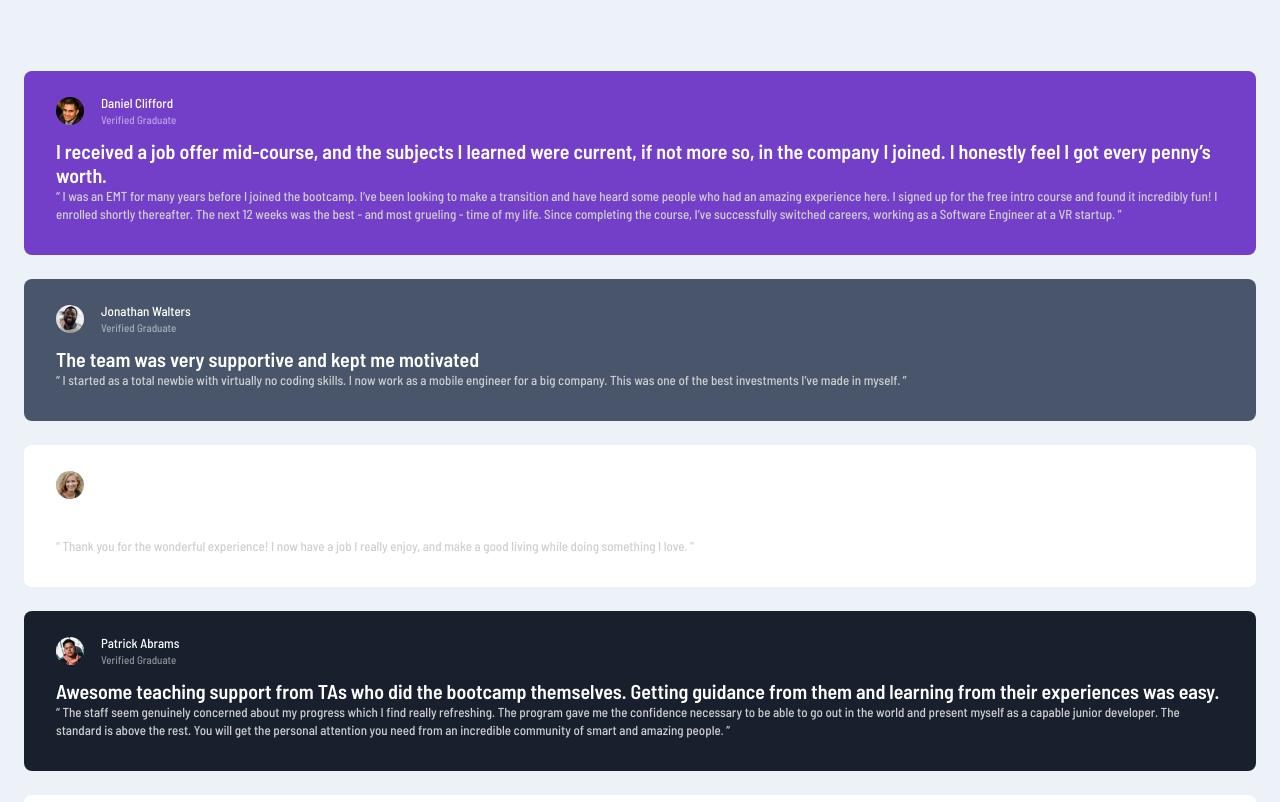
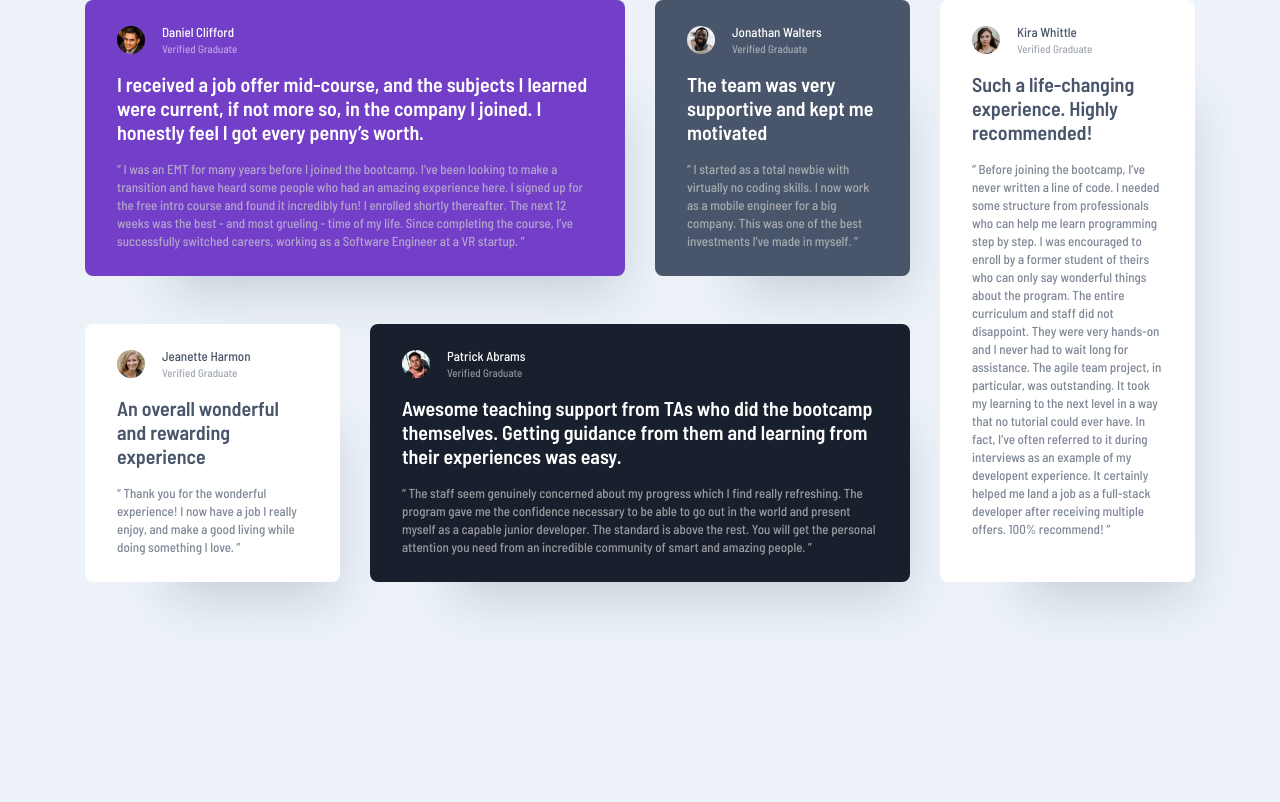
Before and after one commit to whiteriver-dev/testimonials-grid, a plain HTML site: page index.html in a window 1280 px wide. Shown: the top 802 px of the page. Drawn offline with Linux system fonts and the light colour scheme.

Commit message:
mostly everything done, having trouble with desktop version

```diff
--- a/styles.css
+++ b/styles.css
@@ -41,6 +41,7 @@ html, body {
     padding-right: 32px;
     padding-left: 32px;
     border-radius: 8px;
+    box-shadow: 40px 60px 50px -47px rgba(72,85,106,0.2474);
 }
 
 .profile-pic {
@@ -53,7 +54,7 @@ html, body {
 .profile-details {
     display: flex;
     color: white;
-    margin-bottom: 14px;
+    margin-bottom: 18px;
 }
 
 .name-role {
@@ -82,6 +83,7 @@ html, body {
     font-weight: 600;
     letter-spacing: 0;
     color: white;
+    margin-bottom: 16px;
 }
 
 .testimonial {
@@ -89,6 +91,7 @@ html, body {
     font-weight: 500;
     letter-spacing: 0;
     line-height: 18px;
+    opacity: 0.7;
     color: #CFCFCF;
 }
 
@@ -106,10 +109,80 @@ html, body {
     background-color: #FFFFFF;
 }
 
+.test-3 h1, .test-3 .name-role, .test-3 .testimonial {
+    color:#48556A;
+}
+
 .test-4 {
     background-color: #19202D;
 }
 
 .test-5 {
     background-color: #FFFFFF;
+    color:#48556A;
 }
+
+.test-5 h1, .test-5 .name-role, .test-5 .testimonial {
+    color:#48556A;
+}
+
+/* Mobile specific styles */
+
+@media (max-width: 376px) {
+    .test-1 .testimonial {
+        width: 94%;
+    }
+    .test-1 .testimonial-title {
+        margin-bottom: 40px;
+    }
+}
+
+/* Desktop styles */
+
+@media (min-width: 376px) {
+
+    body {
+        display: flex;
+        justify-content: center;
+        align-items: center;
+    }
+
+    .testimonials-content {
+        display: grid;
+        margin: 0;
+        grid-template-columns: repeat(12, 65px);
+        grid-template-rows: repeat(auto, 60px);
+        column-gap: 30px;
+       }
+
+       .card-style {
+        display: block;
+        padding-bottom: 26px;
+      }
+
+    .test-1 {
+        grid-column: 1 / 7;
+        grid-row: 1 / 4;
+    }
+
+    .test-2 {
+        grid-column: 7 / 10;
+        grid-row: 1 / 4;
+    }
+
+    .test-3 {
+        grid-column: 1 / 4;
+        grid-row: 5 / 8;
+
+    }
+
+    .test-4 {
+        grid-column: 4 / 10;
+        grid-row: 5 / 8;
+    }
+
+    .test-5 {
+        grid-column: 10 / 13;
+        grid-row: 1 / 8;
+    }
+}
```
Also changed, not shown: index.html (indentation only).
